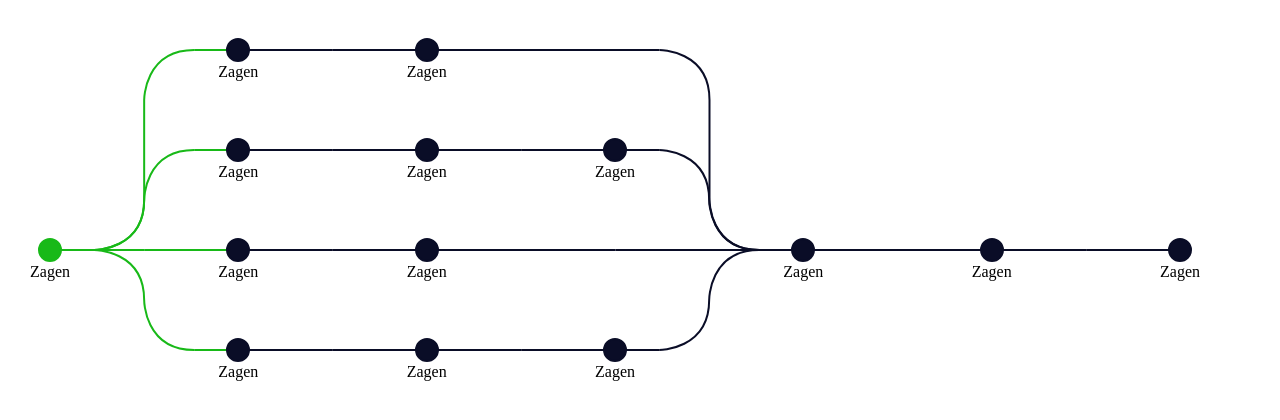
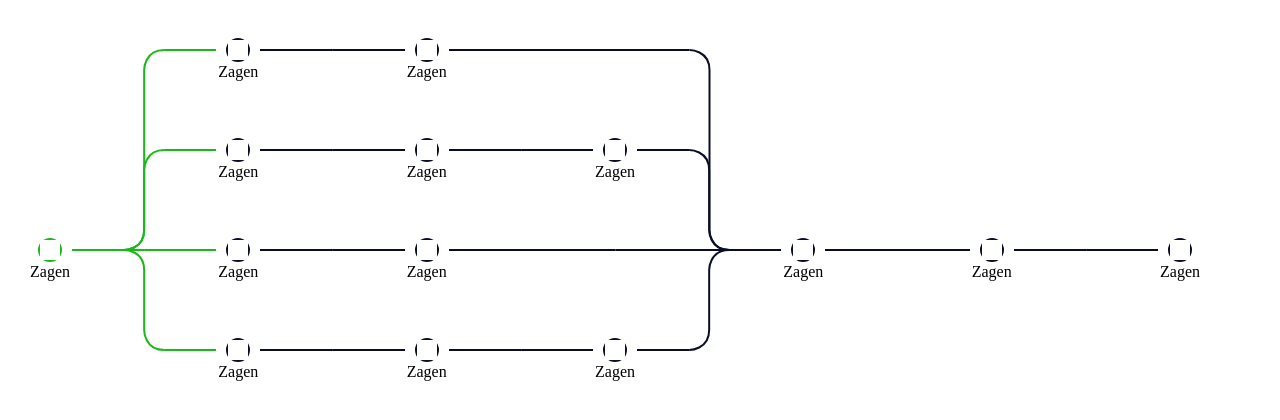
Before and after one commit to Mustry-Solutions/ignition-branching-module, a React (Create React App) app: page / in a window 1280 px wide. Shown: the top 420 px of the page. Built offline with nearby package versions, Linux system fonts and the light colour scheme; grey boxes are pictures that could not be loaded.

Commit message:
WIP: icons + bug fixes

```diff
--- a/src/App.tsx
+++ b/src/App.tsx
@@ -162,7 +162,7 @@ const DATA: InputType[] = [
 function App() {
   return (
     <div className="App">
-      <Tree data={DATA} rootId={0} minXOffset={100} yOffset={100} curveSize={50} />
+      <Tree data={DATA} rootId={0} minXOffset={100} yOffset={100} curveSize={20} />
     </div>
   );
 }
--- /dev/null
+++ b/src/client/Icon.tsx
@@ -0,0 +1,21 @@
+import * as React from 'react';
+
+interface IconProps {
+    path: string;
+    color: string;
+}
+
+export default class Icon extends React.Component<IconProps, {}> {
+    render() {
+        const svgFile = this.props.path.split('/')[0];
+        const svgId = this.props.path.split('/')[1];
+        const iconSheet = require('../icons/material.svg').default;
+
+        return (
+            <div className='icon' style={{
+                maskImage: `url(${iconSheet}#${svgId})`,
+                backgroundColor: this.props.color
+            }}></div>
+        );
+    }
+}
--- a/src/client/Node.tsx
+++ b/src/client/Node.tsx
@@ -1,4 +1,5 @@
 import * as React from 'react';
+import Icon from './Icon';
 
 interface NodeProps {
     icon: any;
@@ -6,6 +7,7 @@ interface NodeProps {
     x: number;
     y: number;
     color: string;
+    fill: boolean;
 }
 
 export class NodeElement extends React.Component<NodeProps, {}> {
@@ -17,8 +19,11 @@ export class NodeElement extends React.Component<NodeProps, {}> {
         return (
             <div className='nodeWrapper' style={{left: this.props.x, top: this.props.y}}>
                 <div className='node'>
-                    <div className='iconWrapper' style={{borderColor: this.props.color, backgroundColor: this.props.color}}>
-                        {this.props.icon}
+                    <div className='iconWrapper' style={{
+                        borderColor: this.props.color,
+                        backgroundColor: this.props.fill ? this.props.color : 'white',
+                        }}>
+                        <Icon path='material/check' color='white' />
                     </div>
 
                     <p className='name'>{this.props.name}</p>
--- a/src/client/Tree.tsx
+++ b/src/client/Tree.tsx
@@ -81,7 +81,7 @@ export class Tree extends React.Component<TreeProps, NodeState> {
         let duplicateOrigins: [ duplicateId: number, originId: number ][] = [];
         let level: number = 0;
         let categoryLevels: { [ category: string ]: number } = {};
-        categoryLevels[rootId] = 0;
+        categoryLevels[nodes[rootId].category] = 0;
         let maxX: number = 0;
 
         while (buffer.length > 0) {
@@ -160,6 +160,7 @@ export class Tree extends React.Component<TreeProps, NodeState> {
                     x={position.x * xOffset}
                     y={position.y * yOffset}
                     color={node.color}
+                    fill={node.fill}
                 />
             );
 
@@ -189,7 +190,6 @@ export class Tree extends React.Component<TreeProps, NodeState> {
                     {this.state.innerElements}
                 </div>
             </div>
-
         );
     }
 }
--- a/src/css/main.css
+++ b/src/css/main.css
@@ -22,6 +22,8 @@
 
 .node {
     position: relative;
+    background-color: white;
+    padding: 10px;
 }
 
 .node .iconWrapper {
@@ -31,6 +33,11 @@
     border: 2px solid black;
     border-radius: 20px;
     background-color: black;
+}
+
+.icon {
+    width: 100%;
+    height: 100%;
 }
 
 .node .name {
```
Also changed, not shown: src/icons/material.svg (added).
